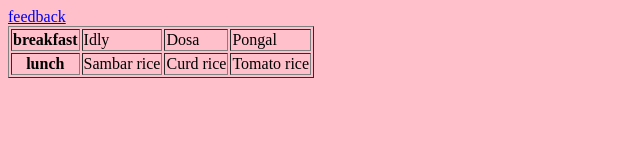
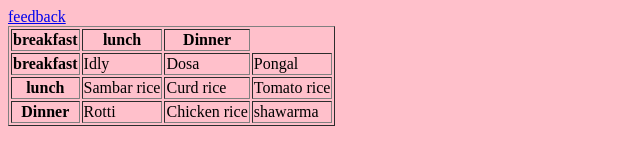
Before and after one commit to aswinilithvika/aswini-d, a plain HTML site: page menus.html in a window 1280 px wide. Shown: the whole page, without its empty margins (0-640 px from the left). Drawn offline with Linux system fonts and the light colour scheme.

Commit message:
second change

```diff
--- a/menus.html
+++ b/menus.html
@@ -10,6 +10,11 @@
 <table border="1">
     <tr>
         <th>breakfast</th>
+        <th>lunch</th>
+        <th>Dinner</th>
+    </tr>
+    <tr>
+        <th>breakfast</th>
         <td>Idly</td>
         <td>Dosa</td>
         <td>Pongal</td>
@@ -20,6 +25,12 @@
         <td>Curd rice</td>
         <td>Tomato rice</td>
     </tr>
+    <tr>
+        <th>Dinner</th>
+        <td>Rotti</td>
+        <td>Chicken rice</td>
+        <td>shawarma</td>
+    </tr>
 
 </table>
 
```
